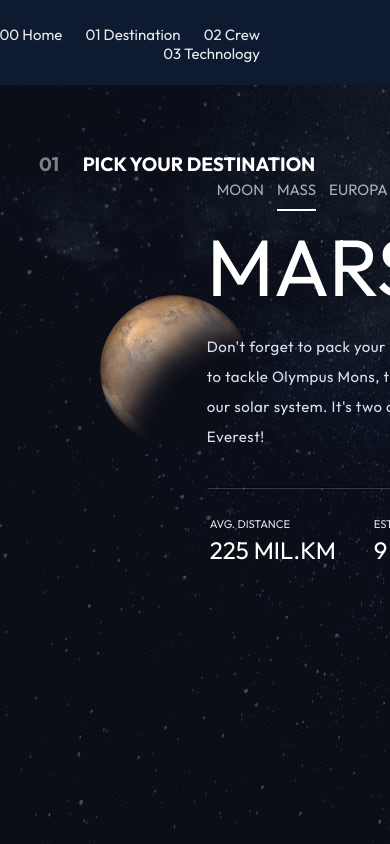
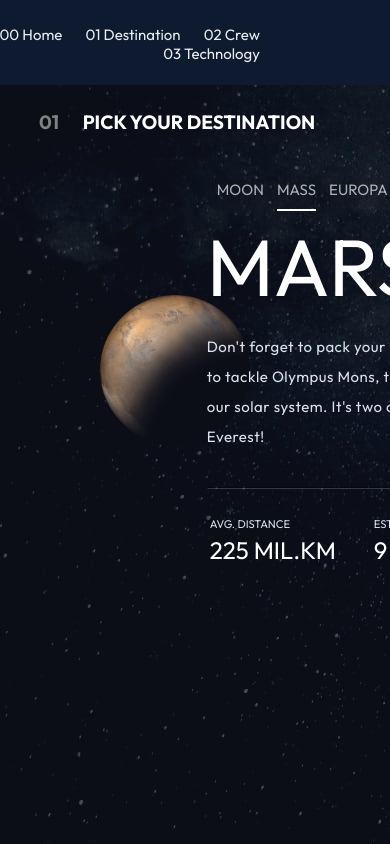
Before and after one commit to PercyAyimbilaNsolemna/Space_Tourism_Challenge, a plain HTML site: page destination.html in a window 390 px wide. Shown: the top 844 px of the page. Drawn offline with Linux system fonts and the light colour scheme.

Commit message:
Added styles to the question class  in mobile view.

```diff
--- a/css/destination.css
+++ b/css/destination.css
@@ -223,4 +223,9 @@ td {
         padding-left: 30px;
         margin-top: 0;
     }
+
+    .question {
+        top: 10%;
+    }
+
 }
```
